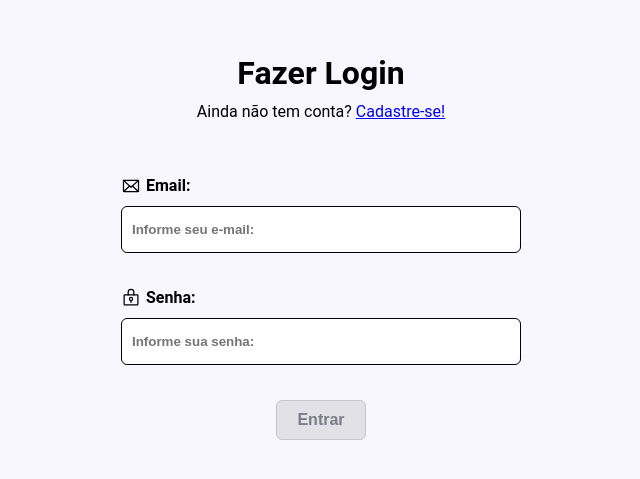
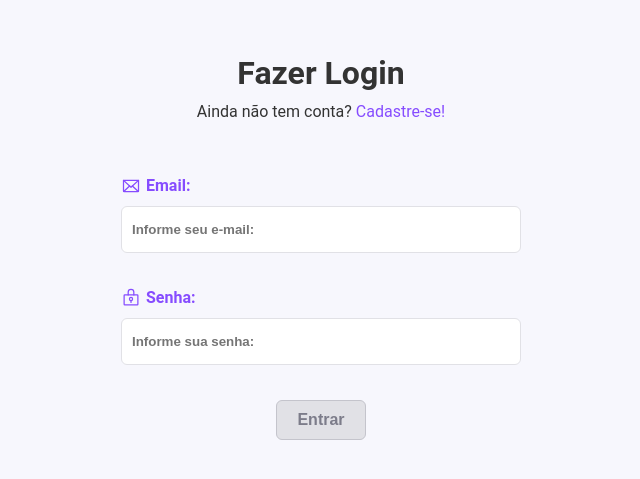
Before and after one commit to adventureandre/Projeto-Godot, a React (Vite) app: page /signin in a window 1280 px wide. Shown: the part 151-630 px from the top of the page, without its empty margins (319-959 px from the left). Built offline with nearby package versions, Linux system fonts and the light colour scheme.

Commit message:
fix cores de thema

```diff
--- a/src/pages/Dashboard/index.tsx
+++ b/src/pages/Dashboard/index.tsx
@@ -19,8 +19,7 @@ export const Dashboard = () => {
         {theme}
       </button>
       <Conteiner>
-        Dashboard aki
-        <Button onClick={signOut} >Deslogar</Button>
+        Dashboard aki <Button onClick={signOut}>Deslogar</Button>
       </Conteiner>
     </>
   ) : (
--- a/src/pages/SignIn/styles.ts
+++ b/src/pages/SignIn/styles.ts
@@ -20,6 +20,12 @@ export const StyledHeader = styled.header`
   flex-direction: column;
   align-items: center;
   gap: 10px;
+  color: ${({ theme }) => theme.colors.white};
+
+  a {
+    text-decoration: none;
+    color: ${({ theme }) => theme.colors.primary};
+  }
 `
 
 export const StyledFormCadastro = styled.form`
@@ -37,6 +43,7 @@ export const StyledLabel = styled.label`
   gap: 5px;
   font-weight: 700;
   width: 100%;
+  color: ${({ theme }) => theme.colors.primary};
 `
 
 export const StyledInputCadastro = styled.input`
@@ -46,7 +53,7 @@ export const StyledInputCadastro = styled.input`
   width: 100%;
   padding: 15px 10px;
   border-radius: 6px;
-  border: 1px solid ${({ theme }) => theme['gray-100']};
-  color: ${({ theme }) => theme['gray-500']};
+  border: 1px solid ${({ theme }) => theme.colors.gray['gray-100']};
+  color: ${({ theme }) => theme.colors.gray['gray-500']};
   margin-bottom: 15px;
 `
```
